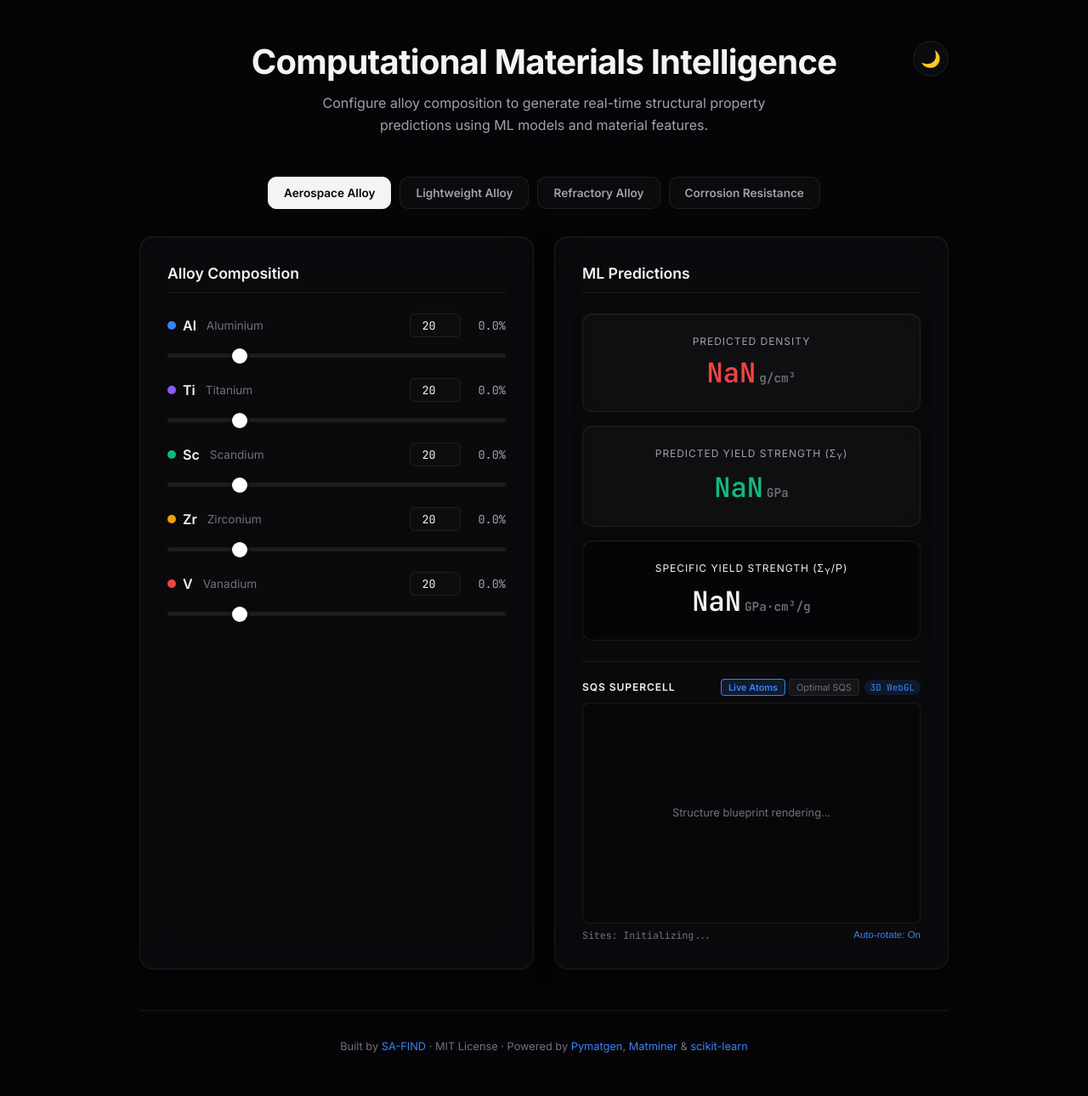
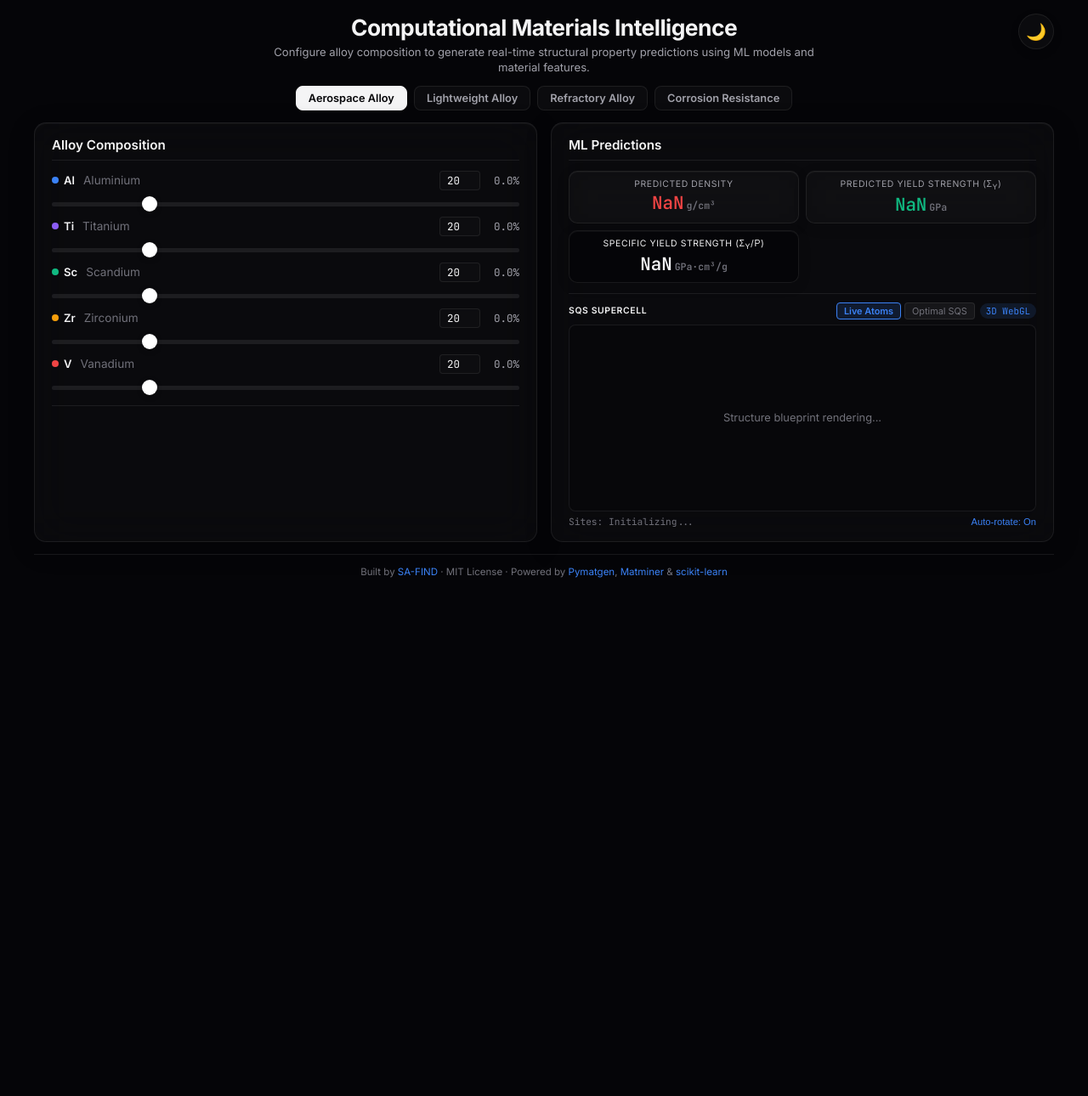
Before and after one commit to SA-FIND/High-Entropy-Alloy-Discovery, a Flask app: page / in a window 1280 px wide. Shown: the whole page at 85% size. After the commit the page ends 680 px from the top, so only its background shows below. Run offline with Flask 3, Linux system fonts and the light colour scheme.

Commit message:
ui: refactor web application into zero-scrolling executive panoramic dashboard

```diff
--- a/MetaForge-Web/templates/index.html
+++ b/MetaForge-Web/templates/index.html
@@ -140,9 +140,9 @@
            LAYOUT
            ═══════════════════════════════════════════════ */
         .app-container {
-            max-width: 1000px;
+            max-width: 1240px;
             margin: 0 auto;
-            padding: 48px 24px 24px;
+            padding: 16px 20px 8px;
         }
 
         /* ═══════════════════════════════════════════════
@@ -150,24 +150,24 @@
            ═══════════════════════════════════════════════ */
         .header {
             text-align: center;
-            margin-bottom: 48px;
+            margin-bottom: 12px;
             position: relative;
         }
 
         .header__title {
-            font-size: 2.5rem;
+            font-size: 1.65rem;
             font-weight: 700;
-            margin-bottom: 12px;
+            margin-bottom: 4px;
             color: var(--text-primary);
             letter-spacing: -0.02em;
         }
 
         .header__subtitle {
-            font-size: 1rem;
+            font-size: 0.82rem;
             color: var(--text-secondary);
-            max-width: 600px;
+            max-width: 650px;
             margin: 0 auto;
-            line-height: 1.6;
+            line-height: 1.4;
         }
 
         /* ═══════════════════════════════════════════════
@@ -205,7 +205,7 @@
         .main-grid {
             display: grid;
             grid-template-columns: 1fr 1fr;
-            gap: 24px;
+            gap: 16px;
         }
 
         /* ═══════════════════════════════════════════════
@@ -214,8 +214,8 @@
         .card {
             background-color: var(--bg-card);
             border: 1px solid var(--border-subtle);
-            border-radius: 16px;
-            padding: 32px;
+            border-radius: 14px;
+            padding: 16px 20px;
             backdrop-filter: blur(24px);
             -webkit-backdrop-filter: blur(24px);
             box-shadow: inset 0 1px 1px rgba(255, 255, 255, 0.05), 0 8px 32px rgba(0, 0, 0, 0.2);
@@ -228,20 +228,20 @@
         }
 
         .card__title {
-            font-size: 1.1rem;
+            font-size: 0.95rem;
             font-weight: 600;
-            margin-bottom: 24px;
+            margin-bottom: 12px;
             border-bottom: 1px solid var(--border-subtle);
-            padding-bottom: 12px;
+            padding-bottom: 8px;
         }
 
         .card-header-flex {
             display: flex;
             justify-content: space-between;
             align-items: center;
-            margin-bottom: 24px;
+            margin-bottom: 12px;
             border-bottom: 1px solid var(--border-subtle);
-            padding-bottom: 12px;
+            padding-bottom: 8px;
         }
 
         .card-header-flex .card__title {
@@ -295,8 +295,8 @@
            ═══════════════════════════════════════════════ */
         .category-tabs {
             display: flex;
-            gap: 10px;
-            margin-bottom: 32px;
+            gap: 8px;
+            margin-bottom: 14px;
             justify-content: center;
             flex-wrap: wrap;
         }
@@ -305,11 +305,11 @@
             background-color: var(--bg-surface);
             border: 1px solid var(--border-subtle);
             color: var(--text-secondary);
-            padding: 10px 18px;
-            border-radius: 10px;
+            padding: 6px 14px;
+            border-radius: 8px;
             cursor: pointer;
             font-family: var(--font-sans);
-            font-size: 0.85rem;
+            font-size: 0.8rem;
             font-weight: 600;
             backdrop-filter: blur(12px);
             -webkit-backdrop-filter: blur(12px);
@@ -332,26 +332,27 @@
            SLIDERS
            ═══════════════════════════════════════════════ */
         .slider-group {
-            margin-bottom: 20px;
+            margin-bottom: 8px;
         }
 
         .slider-header {
             display: flex;
             justify-content: space-between;
             align-items: center;
-            margin-bottom: 8px;
+            margin-bottom: 3px;
         }
 
         .el-label {
             display: flex;
             align-items: center;
-            gap: 8px;
+            gap: 6px;
             font-weight: 600;
+            font-size: 0.82rem;
         }
 
         .el-dot {
-            width: 10px;
-            height: 10px;
+            width: 8px;
+            height: 8px;
             border-radius: 50%;
             transition: transform 0.2s ease;
         }
@@ -363,17 +364,18 @@
         .input-group {
             display: flex;
             align-items: center;
-            gap: 8px;
+            gap: 6px;
         }
 
         .input-group input[type="number"] {
-            width: 60px;
-            padding: 4px;
+            width: 48px;
+            padding: 2px 4px;
             background: var(--bg-surface);
             border: 1px solid var(--border-subtle);
             color: var(--text-primary);
             font-family: var(--font-mono);
-            border-radius: 6px;
+            font-size: 0.78rem;
+            border-radius: 4px;
             text-align: center;
             transition: border-color 0.2s ease;
         }
@@ -386,9 +388,9 @@
 
         .normalized-val {
             font-family: var(--font-mono);
-            font-size: 0.85rem;
+            font-size: 0.78rem;
             color: var(--text-secondary);
-            min-width: 45px;
+            min-width: 40px;
             text-align: right;
             font-variant-numeric: tabular-nums;
         }
@@ -432,15 +434,17 @@
            DONUT CHART
            ═══════════════════════════════════════════════ */
         .donut-section {
-            margin-top: 32px;
+            margin-top: 14px;
+            padding-top: 12px;
+            border-top: 1px solid var(--border-subtle);
             display: flex;
             align-items: center;
-            gap: 24px;
+            gap: 16px;
         }
 
         .donut-svg {
-            width: 110px;
-            height: 110px;
+            width: 82px;
+            height: 82px;
             transform: rotate(-90deg);
             flex-shrink: 0;
         }
@@ -452,8 +456,8 @@
         .donut-legend {
             display: flex;
             flex-direction: column;
-            gap: 6px;
-            font-size: 0.85rem;
+            gap: 3px;
+            font-size: 0.74rem;
             color: var(--text-secondary);
         }
 
@@ -506,49 +510,52 @@
            RESULTS
            ═══════════════════════════════════════════════ */
         .results-stack {
-            display: flex;
-            flex-direction: column;
-            gap: 16px;
+            display: grid;
+            grid-template-columns: 1fr 1fr;
+            gap: 8px;
         }
 
         .result-tile {
             background-color: var(--bg-surface);
             border: 1px solid var(--border-subtle);
-            padding: 24px;
-            border-radius: 12px;
+            padding: 8px 12px;
+            border-radius: 10px;
             text-align: center;
             backdrop-filter: blur(16px);
             -webkit-backdrop-filter: blur(16px);
             box-shadow: inset 0 1px 1px rgba(255, 255, 255, 0.05), 0 4px 16px rgba(0,0,0,0.1);
-            transition: all 0.4s ease;
+            transition: all 0.3s ease;
         }
 
         .result-tile:hover {
-            transform: translateY(-2px);
-            box-shadow: inset 0 1px 1px rgba(255, 255, 255, 0.08), 0 8px 24px rgba(0,0,0,0.15);
+            transform: translateY(-1px);
+            box-shadow: inset 0 1px 1px rgba(255, 255, 255, 0.08), 0 6px 20px rgba(0,0,0,0.15);
             border-color: rgba(255, 255, 255, 0.15);
         }
 
         .result-label {
-            font-size: 0.75rem;
+            font-size: 0.65rem;
             text-transform: uppercase;
-            letter-spacing: 0.08em;
+            letter-spacing: 0.06em;
             color: var(--text-secondary);
-            margin-bottom: 8px;
+            margin-bottom: 2px;
+            white-space: nowrap;
+            overflow: hidden;
+            text-overflow: ellipsis;
         }
 
         .result-value {
             font-family: var(--font-mono);
-            font-size: 2rem;
+            font-size: 1.3rem;
             font-weight: 700;
             font-variant-numeric: tabular-nums;
             transition: color 0.3s ease;
         }
 
         .result-unit {
-            font-size: 0.9rem;
+            font-size: 0.72rem;
             color: var(--text-muted);
-            margin-left: 4px;
+            margin-left: 3px;
         }
 
         /* Value colors */
@@ -582,12 +589,12 @@
            ═══════════════════════════════════════════════ */
         .app-footer {
             text-align: center;
-            padding: 32px 24px 24px;
-            margin-top: 48px;
+            padding: 12px 16px 8px;
+            margin-top: 14px;
             border-top: 1px solid var(--border-subtle);
             color: var(--text-muted);
-            font-size: 0.8rem;
-            line-height: 1.6;
+            font-size: 0.72rem;
+            line-height: 1.4;
         }
 
         .app-footer a {
@@ -728,8 +735,8 @@
                 </div>
 
                 <!-- 3D SQS Crystal Structure Viewer -->
-                <div style="margin-top: 24px; padding-top: 20px; border-top: 1px solid var(--border-subtle);">
-                    <div style="display: flex; justify-content: space-between; align-items: center; margin-bottom: 8px;">
+                <div style="margin-top: 12px; padding-top: 10px; border-top: 1px solid var(--border-subtle);">
+                    <div style="display: flex; justify-content: space-between; align-items: center; margin-bottom: 6px;">
                         <div class="result-label" style="margin: 0; font-weight: 600; color: var(--text-primary);">SQS Supercell</div>
                         <div style="display: flex; gap: 4px; align-items: center;">
                             <button id="modeBtnLive" class="viewer-mode-btn viewer-mode-btn--active" onclick="setViewerMode('live')" title="Dynamically populate atom sites based on current slider percentages">Live Atoms</button>
@@ -737,10 +744,10 @@
                             <span id="cifStatusBadge" style="font-size: 0.68rem; padding: 2px 7px; border-radius: 10px; background: rgba(59, 130, 246, 0.12); color: var(--accent-blue); font-family: var(--font-mono); margin-left: 2px;">3D WebGL</span>
                         </div>
                     </div>
-                    <div id="crystalViewer" style="height: 260px; width: 100%; position: relative; border-radius: 8px; background: #07070a; border: 1px solid var(--border-subtle); overflow: hidden;"></div>
-                    <div style="display: flex; justify-content: space-between; align-items: center; margin-top: 6px;">
-                        <span id="latticeOccupancyText" style="font-size: 0.72rem; color: var(--text-muted); font-family: var(--font-mono);">Sites: Initializing...</span>
-                        <button id="toggleSpinBtn" onclick="toggleSpin()" style="background: none; border: none; color: var(--accent-blue); font-size: 0.72rem; cursor: pointer; padding: 0;">Auto-rotate: On</button>
+                    <div id="crystalViewer" style="height: 220px; width: 100%; position: relative; border-radius: 8px; background: #07070a; border: 1px solid var(--border-subtle); overflow: hidden;"></div>
+                    <div style="display: flex; justify-content: space-between; align-items: center; margin-top: 5px;">
+                        <span id="latticeOccupancyText" style="font-size: 0.7rem; color: var(--text-muted); font-family: var(--font-mono);">Sites: Initializing...</span>
+                        <button id="toggleSpinBtn" onclick="toggleSpin()" style="background: none; border: none; color: var(--accent-blue); font-size: 0.7rem; cursor: pointer; padding: 0;">Auto-rotate: On</button>
                     </div>
                 </div>
             </div>
```
